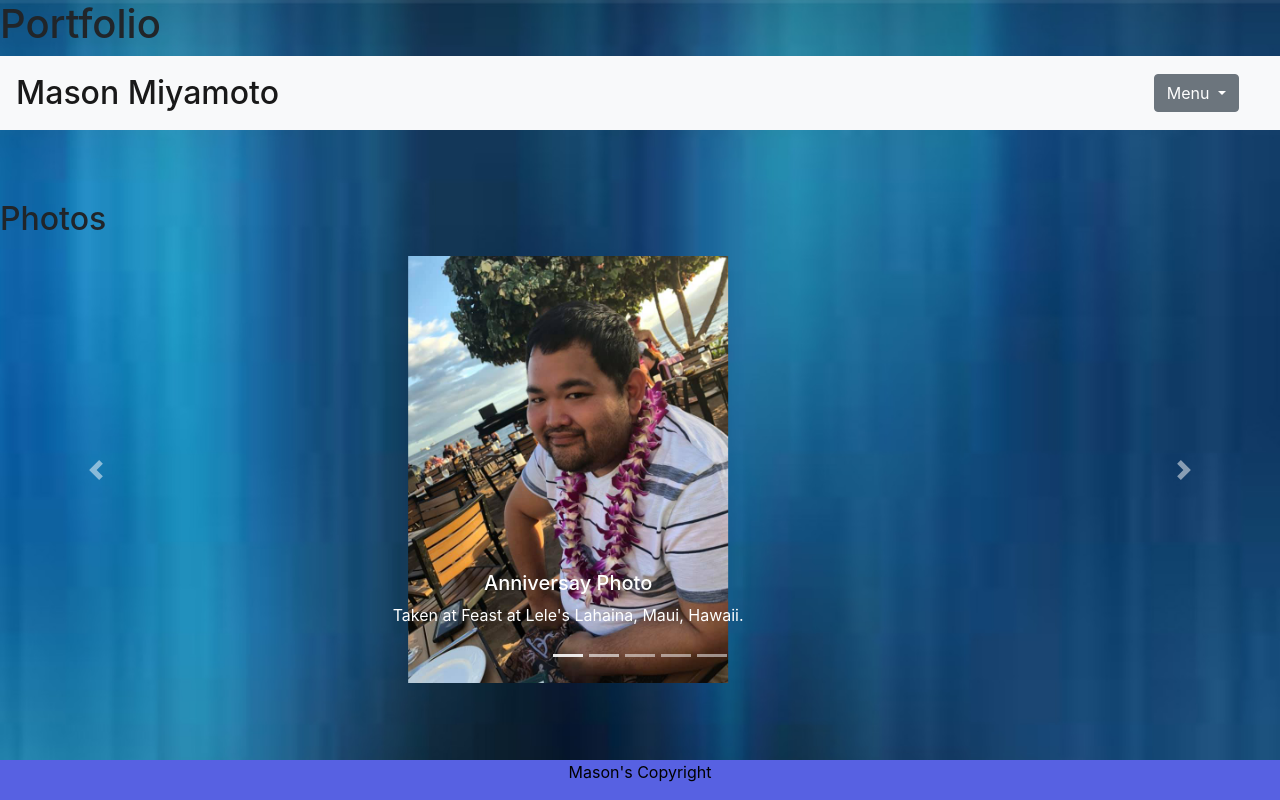
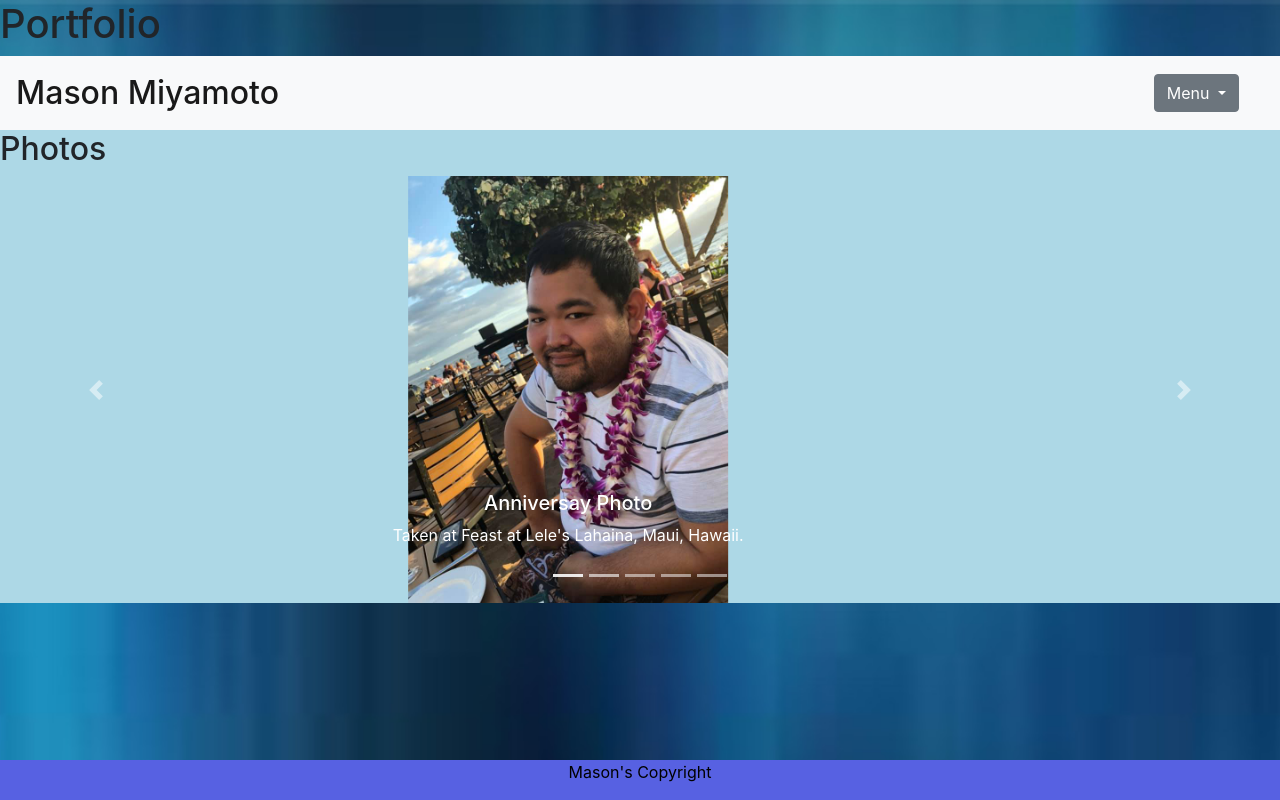
Before and after one commit to Tapwater808/responsiveportfoliohw2, a plain HTML site: page portfolio.html in a window 1280 px wide. Shown: the top 800 px of the page. Drawn offline with nearby package versions, Linux system fonts and the light colour scheme.

Commit message:
reordered container system

```diff
--- a/assets/img/style.css
+++ b/assets/img/style.css
@@ -1,44 +1,50 @@
 .background {
-    height: 950px;
+    height: 1250px;
     width: 100%;
     margin-bottom: 25px;
     background-image: url("./backgroundimg.jpg");
     background-size: cover;
     background-position: center;
+    background-repeat: inherit;
 }
 
 .dropdown-menu {
     text-align: center;
     left: -75px;
 }
-
-.container{
+.container-index{
     position: absolute;
     display: grid;
-    grid-template-columns:auto;
+    grid-template-columns: 100%;
     grid-template-rows: 10% 90%;
     grid-gap: 40px;
     background-color: #ffffff;
     padding: 10px;
     top: 25%;
     bottom: 33%;
-    height: 60%;
+    height: 80%;
     width: 75%;
     margin-left: 12%;
 }
-.container-portfolio{
-    position: absolute;
-    display: grid;
-    grid-template-columns: auto;
-    grid-template-rows: auto;
-    grid-gap: 10px;
-    top: 25%;
-    bottom: 33%;
-    height: 60%;
-    width: 100%;
-    margin-left: auto;
-    margin-right: auto;
+.container.fluid{
+    padding-top: 25%;
+
 }
+
+.col-auto,
+.col-xl-
+.row-auto,
+.row {
+background-color: lightblue;
+
+}
+
+.aboutme {
+    position: left;
+    float: left;
+    padding: 0 10px 0 0;
+}
+
 .carousel-inner img {
     margin: auto;
     height: 50%;
--- a/portfolio.html
+++ b/portfolio.html
@@ -39,8 +39,13 @@
             <!-- Container for Carousel -->
 
           <div class="container-portfolio">
+            <div class="row">
+              <div class="col">
                 <h2>Photos</h2>
-            <!-- Carousel Goes here -->
+              </div>
+            </div>
+            <div class="row">
+              <div class="col">
                 <div id="carouselExampleIndicators" class="carousel slide" data-ride="carousel">
                   <ol class="carousel-indicators">
                     <li data-target="#carouselExampleIndicators" data-slide-to="0" class="active"></li>
@@ -72,7 +77,7 @@
                         </div>
                     </div>
                     <div class="carousel-item" class="mx-auto">
-                  <img class="d-block w-25 h-25" src="./assets/img/carousel4.jpg" alt="Wedding Mason">
+                      <img class="d-block w-25 h-20" src="./assets/img/carousel4.jpg" alt="Wedding Mason">
                         <div class="carousel-caption d-none d-md-block">
                           <h5>Pre-Wedding</h5>
                           <p>Mason before the Wedding circa 2017</p>
@@ -95,7 +100,8 @@
                     <span class="sr-only">Next</span>
                   </a>
                 </div>
-            <!-- Carousel goes here -->
+              </div>
+            </div>
           </div>
 
         <div class="footer" style="text-align: center;">
```
Also changed, not shown: contact.html (+9 -2 lines), index.html (+9 -3 lines). Lines whose indentation alone changed are shown as unchanged.
